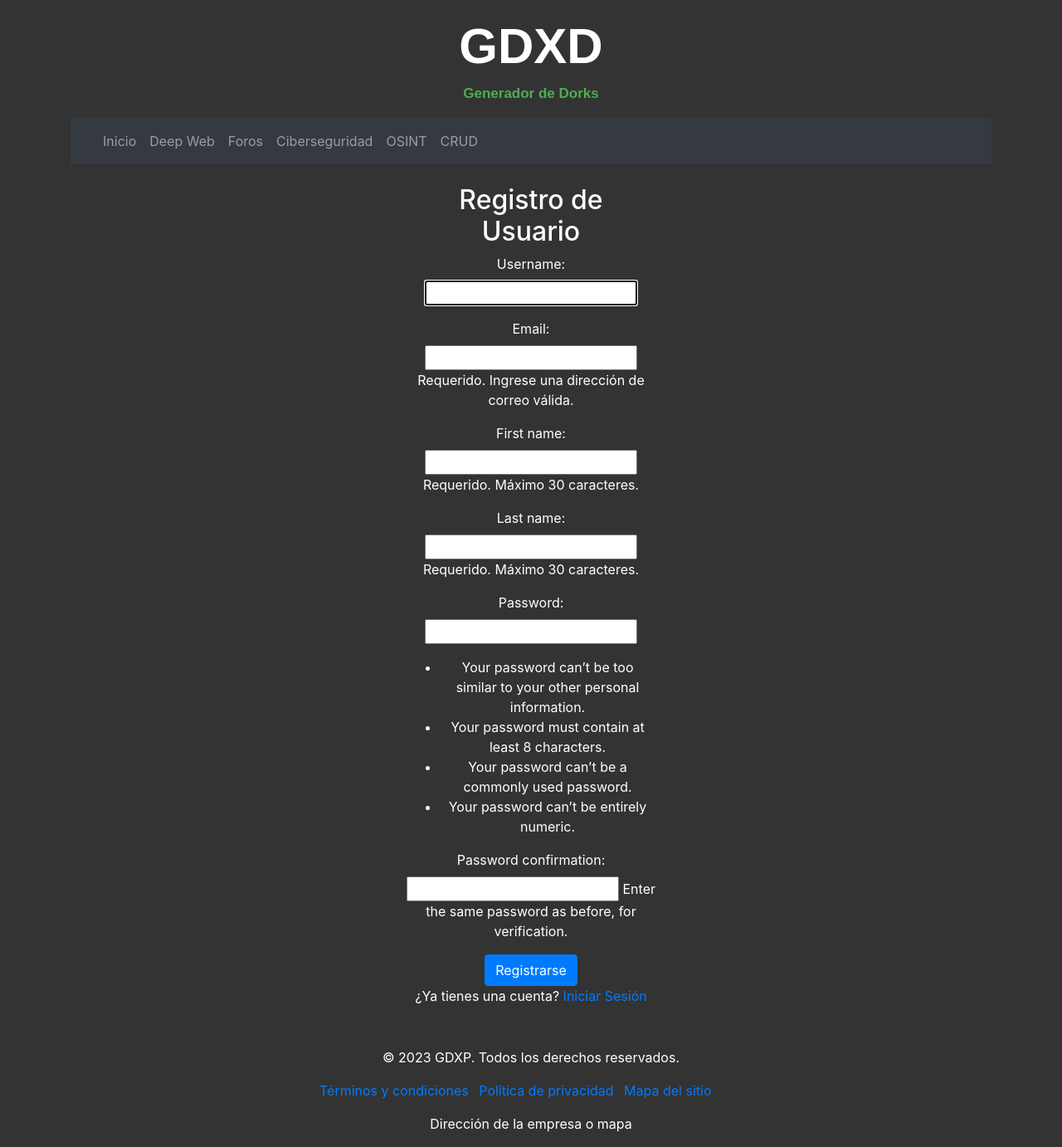
After one commit to ivancast03/proyecto, a Django app: page /miapp/registro/ in a window 1280 px wide. The commit adds this page. Shown: the whole page at 83% size. Run offline with Django 4.2, Linux system fonts and the light colour scheme; some libraries are stand-ins or nearby versions.

Commit message:
Agregue Crud_ Buscador_Registro_Login

```diff
--- a/miapp/forms.py
+++ b/miapp/forms.py
@@ -1,8 +1,26 @@
 from django import forms
 from .models import Dork
+from django.contrib.auth.forms import UserCreationForm
+from .models import CustomUser
+from django.contrib.auth.models import User
+from django.contrib.auth import get_user_model
+
 
 
 class DorkForm(forms.ModelForm):
     class Meta:
         model = Dork
         fields = ["titulo", "dork"]
+
+class RegistroForm(UserCreationForm):
+    email = forms.EmailField(max_length=254, required=True, help_text='Requerido. Ingrese una dirección de correo válida.')
+    first_name = forms.CharField(max_length=30, required=True, help_text='Requerido. Máximo 30 caracteres.')
+    last_name = forms.CharField(max_length=30, required=True, help_text='Requerido. Máximo 30 caracteres.')
+
+    class Meta:
+        model = CustomUser
+        fields = ('username', 'email', 'first_name', 'last_name', 'password1', 'password2')
+
+class LoginForm(forms.Form):
+    username = forms.CharField(max_length=150)
+    password = forms.CharField(widget=forms.PasswordInput)
--- a/miapp/models.py
+++ b/miapp/models.py
@@ -1,4 +1,9 @@
 from django.db import models
+
+from django.contrib.auth.models import AbstractUser
+from django.conf import settings
+from django.utils.translation import gettext as _
+from django.contrib.auth.models import AbstractUser, Group, Permission
 
 
 class Dork(models.Model):
@@ -15,3 +20,34 @@ class Onion(models.Model):
 
     def __str__(self):
         return self.pagina  # Devuelve el campo "pagina" en lugar de "titulo"
+
+class CustomUser(AbstractUser):
+    username = models.CharField(max_length=30, unique=True)
+    first_name = models.CharField(max_length=30, blank=True)
+    last_name = models.CharField(max_length=30, blank=True)
+    email = models.EmailField(unique=True)
+
+    # Añade related_name personalizados para evitar conflictos
+    groups = models.ManyToManyField(
+        Group,
+        verbose_name=_('groups'),
+        blank=True,
+        help_text=_(
+            'The groups this user belongs to. A user will get all permissions '
+            'granted to each of their groups.'
+        ),
+        related_name='custom_users',  # Cambia 'custom_user_set' a 'custom_users'
+        related_query_name='custom_user',
+    )
+
+    user_permissions = models.ManyToManyField(
+        Permission,
+        verbose_name=_('user permissions'),
+        blank=True,
+        help_text=_('Specific permissions for this user.'),
+        related_name='custom_users_permissions',  # Cambia 'custom_user_set' a 'custom_users_permissions'
+        related_query_name='custom_user_permission',
+    )
+
+    def __str__(self):
+        return self.username
--- /dev/null
+++ b/miapp/templates/registro.html
@@ -0,0 +1,32 @@
+<!-- registro.html -->
+{% extends "base.html" %}
+
+{% block title %}Registro de Usuario{% endblock %}
+
+{% block content %}
+<div style="width: 300px; margin: 0 auto; text-align: center;">
+    <h2>Registro de Usuario</h2>
+    <form method="post">
+        {% csrf_token %}
+        {{ form.as_p }}
+        <button type="submit" class="btn btn-primary">Registrarse</button>
+    </form>
+    <p>¿Ya tienes una cuenta? <a href="{% url 'inicio_sesion' %}">Iniciar Sesión</a></p>
+</div>
+
+
+{% if form.errors %}
+<div class="alert alert-danger">
+    <strong>Error:</strong> Por favor, corrige los siguientes errores.
+    <ul>
+        {% for field, errors in form.errors.items %}
+        {% for error in errors %}
+        <li>{{ field }}: {{ error }}</li>
+        {% endfor %}
+        {% endfor %}
+    </ul>
+</div>
+{% endif %}
+
+
+{% endblock %}
--- a/miapp/urls.py
+++ b/miapp/urls.py
@@ -1,5 +1,8 @@
 from django.urls import path
 from . import views
+from django.contrib.auth import views as auth_views
+
+
 
 urlpatterns = [
     path("", views.mi_vista, name="mi_vista"),  # Usar "mi_vista" como la vista raíz
@@ -13,4 +16,13 @@ urlpatterns = [
     path("crear_dork/", views.crear_dork, name="crear_dork"),
     path("editar_dork/<int:pk>/", views.editar_dork, name="editar_dork"),
     path("eliminar_dork/<int:pk>/", views.eliminar_dork, name="eliminar_dork"),
+    path('inicio_sesion/', views.inicio_sesion, name='inicio_sesion'),
+    path('registro/', views.registro, name='registro'),
+    path('password_change/', auth_views.PasswordChangeView.as_view(), name='password_change'),
+    path('password_change/done/', auth_views.PasswordChangeDoneView.as_view(), name='password_change_done'),
+    path('password_reset/', auth_views.PasswordResetView.as_view(), name='password_reset'),
+    path('password_reset/done/', auth_views.PasswordResetDoneView.as_view(), name='password_reset_done'),
+    path('reset/<uidb64>/<token>/', auth_views.PasswordResetConfirmView.as_view(), name='password_reset_confirm'),
+    path('reset/done/', auth_views.PasswordResetCompleteView.as_view(), name='password_reset_complete'),
+
 ]
--- a/miapp/views.py
+++ b/miapp/views.py
@@ -5,6 +5,13 @@ from django.db.models import Q
 from .models import Onion
 from django.shortcuts import render, redirect, get_object_or_404
 from .forms import DorkForm
+from django.contrib.auth import login, authenticate
+from django.shortcuts import render, redirect
+from .forms import RegistroForm
+from django.contrib.auth import login
+from django.contrib.auth.forms import AuthenticationForm
+from django.contrib.auth.forms import UserCreationForm
+from .forms import LoginForm
 
 
 def mi_vista(request):
@@ -90,3 +97,35 @@ def eliminar_dork(request, pk):
     if request.method == "POST":
         dork.delete()
         return redirect("listar_dorks")
+
+
+def registro(request):
+    if request.method == 'POST':
+        form = RegistroForm(request.POST)
+        if form.is_valid():
+            user = form.save(commit=False)
+            user.set_password(form.cleaned_data['password1'])  # Configura la contraseña manualmente
+            user.save()
+            login(request, user)  # Inicia sesión después del registro
+            return redirect('mi_vista')  # Redirigir a la página deseada después del registro
+    else:
+        form = RegistroForm()
+    return render(request, 'registro.html', {'form': form})
+
+
+def inicio_sesion(request):
+    if request.method == 'POST':
+        form = LoginForm(request.POST)
+        if form.is_valid():
+            username = form.cleaned_data['username']
+            password = form.cleaned_data['password']
+            user = authenticate(request, username=username, password=password)
+            if user is not None:
+                login(request, user)
+                return redirect('mi_vista')  # Redirige a la página deseada después del inicio de sesión
+            else:
+                # Manejar error de inicio de sesión (usuario o contraseña incorrectos)
+                pass  # Puedes agregar tu propia lógica de manejo de errores aquí
+    else:
+        form = LoginForm()
+    return render(request, 'inicio_sesion.html', {'form': form})
--- a/proyecto_uno/settings.py
+++ b/proyecto_uno/settings.py
@@ -39,6 +39,10 @@ INSTALLED_APPS = [
     "django.contrib.staticfiles",
     "bootstrap4",
 ]
+
+
+
+
 
 MIDDLEWARE = [
     "django.middleware.security.SecurityMiddleware",
@@ -85,6 +89,7 @@ DATABASES = {
     }
 }
 
+AUTH_USER_MODEL = 'miapp.CustomUser'
 
 # Password validation
 # https://docs.djangoproject.com/en/4.2/ref/settings/#auth-password-validators
```
Also changed, not shown: miapp/templates/inicio_sesion.html (added, +19 -0 lines), miapp/templates/mi_vista.html (+14 -0 lines), miapp/migrations/0004_customuser.py (added), miapp/migrations/0005_alter_customuser_email_alter_customuser_username.py (added), miapp/migrations/0006_alter_customuser_groups_and_more.py (added).
